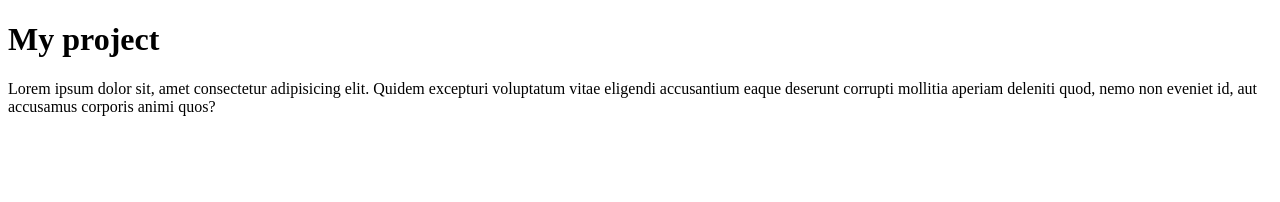
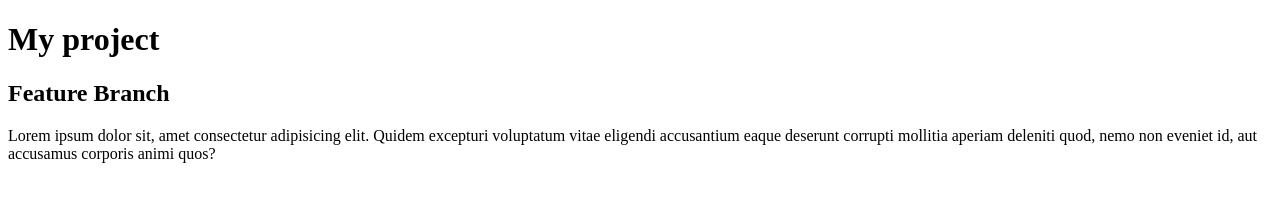
Before and after one commit to alvina-2512/project-1, a plain HTML site: page index1.html in a window 1280 px wide. Drawn offline with Linux system fonts and the light colour scheme.

Commit message:
Added feature page heading

```diff
--- a/index1.html
+++ b/index1.html
@@ -7,6 +7,7 @@
 </head>
 <body>
     <h1>My project</h1>
+    <h2>Feature Branch</h2>
     <p>Lorem ipsum dolor sit, amet consectetur adipisicing elit. Quidem excepturi voluptatum vitae eligendi accusantium eaque deserunt corrupti mollitia aperiam deleniti quod, nemo non eveniet id, aut accusamus corporis animi quos?</p>
 </body>
 </html>
```
